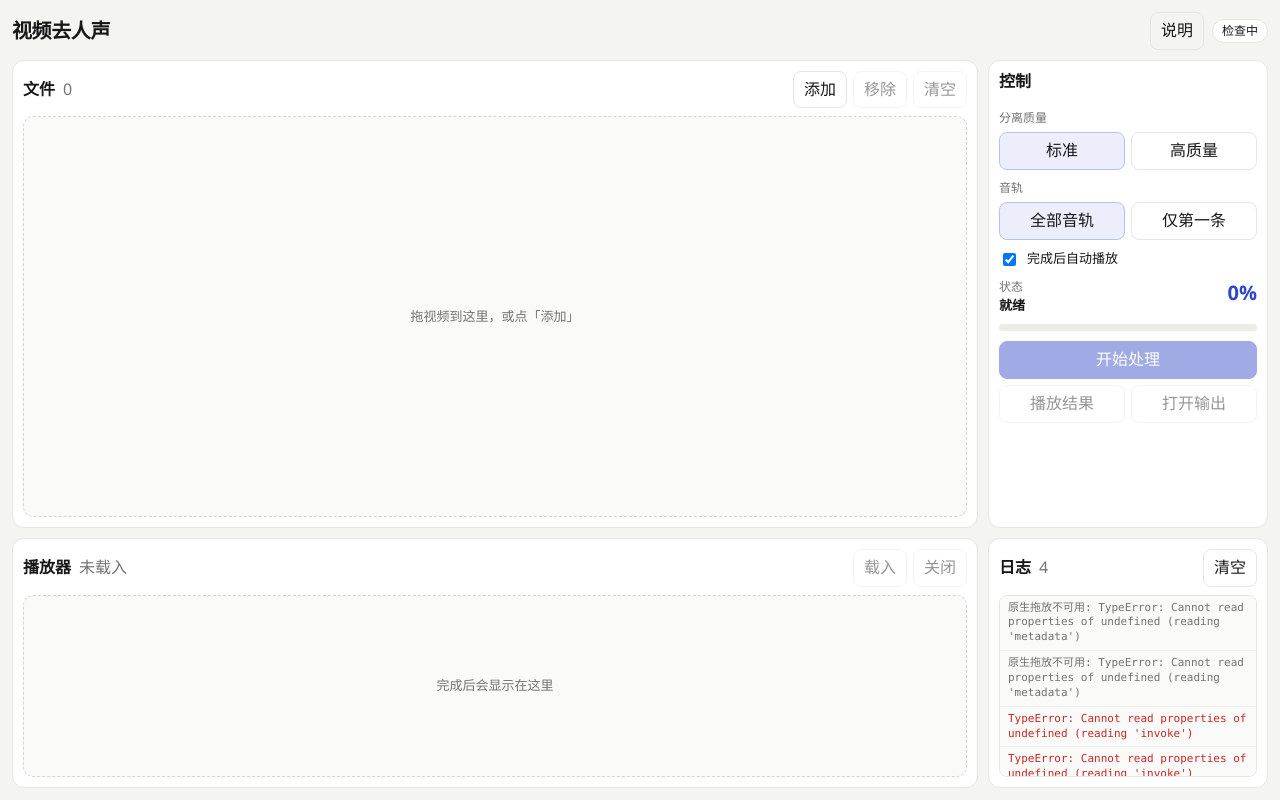
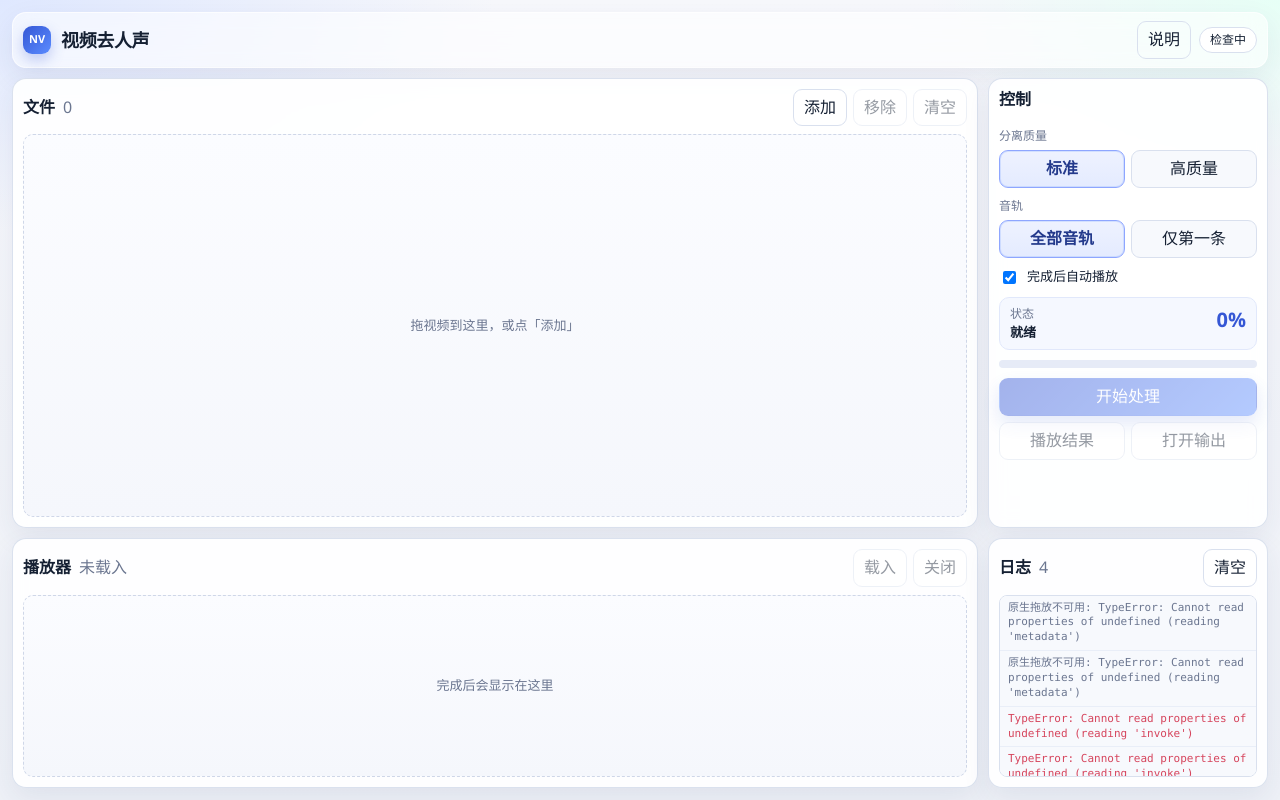
Before and after one commit to cat7street/NoVoice, a React (Vite) app: page / in a window 1280 px wide. Built offline with nearby package versions, Linux system fonts and the light colour scheme.

Commit message:
修复分段按钮悬停选中态，并提升界面质感。

```diff
--- a/src/App.css
+++ b/src/App.css
@@ -1,22 +1,32 @@
 :root {
-  --bg: #f4f4f1;
-  --panel: #fff;
-  --text: #171717;
-  --muted: #737373;
-  --line: #e6e6e1;
-  --hover: #f2f2ee;
-  --active: #eceefc;
-  --accent: #2f46c8;
-  --danger: #c62828;
-  --ok: #0a7d32;
+  --bg0: #eef1f7;
+  --bg1: #f7f8fc;
+  --panel: rgba(255, 255, 255, 0.92);
+  --text: #152033;
+  --muted: #6b7690;
+  --line: #d9e0ee;
+  --hover: #f3f6ff;
+  --active: #e8edff;
+  --accent: #3557d5;
+  --accent-2: #5b8cff;
+  --danger: #d6455d;
+  --ok: #1a9a57;
+  --shadow: 0 10px 28px rgba(37, 55, 98, 0.08);
   color: var(--text);
-  background: var(--bg);
+  background: var(--bg0);
   font-family: "Segoe UI", "Microsoft YaHei UI", sans-serif;
   line-height: 1.35;
 }
 
 * { box-sizing: border-box; }
-html, body, #root { margin: 0; height: 100%; background: var(--bg); }
+html, body, #root {
+  margin: 0;
+  height: 100%;
+  background:
+    radial-gradient(900px 420px at 0% 0%, #dfe8ff 0%, transparent 55%),
+    radial-gradient(700px 360px at 100% 0%, #e7fff6 0%, transparent 50%),
+    linear-gradient(180deg, var(--bg1), var(--bg0));
+}
 button { font: inherit; }
 
 .shell {
@@ -32,9 +42,28 @@ button { font: inherit; }
   justify-content: space-between;
   align-items: center;
   gap: 12px;
+  padding: 8px 10px;
+  border: 1px solid rgba(255,255,255,0.7);
+  border-radius: 14px;
+  background: rgba(255,255,255,0.55);
+  backdrop-filter: blur(10px);
+  box-shadow: var(--shadow);
 }
-.brand { display: flex; align-items: baseline; gap: 10px; }
-h1 { margin: 0; font-size: 20px; font-weight: 700; letter-spacing: -0.02em; }
+.brand { display: flex; align-items: center; gap: 10px; }
+.brand::before {
+  content: "NV";
+  width: 28px;
+  height: 28px;
+  border-radius: 9px;
+  display: grid;
+  place-items: center;
+  font-size: 11px;
+  font-weight: 800;
+  color: #fff;
+  background: linear-gradient(135deg, var(--accent), var(--accent-2));
+  box-shadow: 0 6px 14px rgba(53, 87, 213, 0.28);
+}
+h1 { margin: 0; font-size: 18px; font-weight: 700; letter-spacing: -0.02em; }
 .muted { color: var(--muted); }
 .tiny { font-size: 12px; }
 
@@ -46,12 +75,12 @@ h1 { margin: 0; font-size: 20px; font-weight: 700; letter-spacing: -0.02em; }
 .pill {
   border: 1px solid var(--line);
   border-radius: 999px;
-  padding: 3px 9px;
+  padding: 4px 10px;
   font-size: 12px;
   background: #fff;
 }
-.pill.good { color: var(--ok); border-color: #cdead7; background: #f2fbf5; }
-.pill.bad { color: var(--danger); border-color: #f0cfcf; background: #fff5f5; }
+.pill.good { color: var(--ok); border-color: #bfe8cf; background: #eefbf3; }
+.pill.bad { color: var(--danger); border-color: #f3c5ce; background: #fff1f4; }
 
 .workspace {
   flex: 1;
@@ -64,12 +93,14 @@ h1 { margin: 0; font-size: 20px; font-weight: 700; letter-spacing: -0.02em; }
 
 .panel {
   background: var(--panel);
-  border: 1px solid var(--line);
-  border-radius: 12px;
+  border: 1px solid rgba(217, 224, 238, 0.95);
+  border-radius: 14px;
   padding: 10px;
   min-height: 0;
   display: flex;
   flex-direction: column;
+  box-shadow: var(--shadow);
+  backdrop-filter: blur(8px);
 }
 .files { grid-column: 1; grid-row: 1; }
 .controls { grid-column: 2; grid-row: 1; }
@@ -94,24 +125,60 @@ button {
   border: 1px solid var(--line);
   background: #fff;
   color: var(--text);
-  border-radius: 8px;
+  border-radius: 9px;
   padding: 7px 10px;
   cursor: pointer;
+  transition: background 0.15s ease, border-color 0.15s ease, box-shadow 0.15s ease, transform 0.15s ease;
 }
-button:hover:not(:disabled) { background: var(--hover); }
+button:hover:not(:disabled) {
+  background: var(--hover);
+  border-color: #c5cff0;
+}
+button:active:not(:disabled) {
+  transform: translateY(1px);
+}
 button:disabled { opacity: 0.45; cursor: not-allowed; }
-button.primary { border-color: var(--accent); background: var(--accent); color: #fff; }
-button.danger { border-color: var(--danger); background: var(--danger); color: #fff; }
+button.primary {
+  border-color: transparent;
+  background: linear-gradient(135deg, var(--accent), var(--accent-2));
+  color: #fff;
+  box-shadow: 0 8px 18px rgba(53, 87, 213, 0.28);
+}
+button.primary:hover:not(:disabled) {
+  filter: brightness(1.04);
+  background: linear-gradient(135deg, var(--accent), var(--accent-2));
+  border-color: transparent;
+}
+button.danger {
+  border-color: transparent;
+  background: linear-gradient(135deg, #d6455d, #ef6b81);
+  color: #fff;
+}
+button.danger:hover:not(:disabled) {
+  filter: brightness(1.04);
+  background: linear-gradient(135deg, #d6455d, #ef6b81);
+  border-color: transparent;
+}
+button.ghost {
+  background: transparent;
+}
+button.ghost:hover:not(:disabled) {
+  background: rgba(255,255,255,0.75);
+}
 
-.files.over { border-color: #a9b6f5; background: #f8f9ff; }
+.files.over {
+  border-color: #9db2ff;
+  background: #f4f7ff;
+  box-shadow: 0 0 0 1px rgba(91, 140, 255, 0.25), var(--shadow);
+}
 .empty {
   flex: 1;
-  border: 1px dashed #d5d5cf;
+  border: 1px dashed #cfd7e8;
   border-radius: 10px;
   display: grid;
   place-items: center;
   color: var(--muted);
-  background: #fafaf8;
+  background: linear-gradient(180deg, #fbfcff, #f5f7fc);
   font-size: 13px;
 }
 .empty.short { min-height: 140px; }
@@ -129,12 +196,18 @@ button.danger { border-color: var(--danger); background: var(--danger); color: #
   border: 1px solid transparent;
   border-radius: 8px;
   padding: 8px 10px;
-  background: #fafaf8;
+  background: #f7f9fd;
   cursor: pointer;
+  transition: 0.15s ease;
 }
-.list li:hover, .list li.on {
+.list li:hover {
   border-color: #c9d2f8;
+  background: #f0f4ff;
+}
+.list li.on {
+  border-color: #9db2ff;
   background: var(--active);
+  box-shadow: inset 0 0 0 1px rgba(91, 140, 255, 0.15);
 }
 .name {
   font-size: 13px;
@@ -156,7 +229,25 @@ button.danger { border-color: var(--danger); background: var(--danger); color: #
 .field { display: flex; flex-direction: column; gap: 6px; }
 .label { font-size: 12px; color: var(--muted); }
 .seg { display: grid; grid-template-columns: 1fr 1fr; gap: 6px; }
-.seg button.on { border-color: #b7c2f3; background: var(--active); }
+.seg button {
+  background: #f7f9fd;
+}
+.seg button:hover:not(:disabled):not(.on) {
+  background: #eef3ff;
+  border-color: #c5cff0;
+}
+.seg button.on {
+  border-color: #8ea6ff;
+  background: linear-gradient(180deg, #eef2ff, #e4ebff);
+  color: #243a8c;
+  box-shadow: inset 0 0 0 1px rgba(91, 140, 255, 0.18);
+  font-weight: 650;
+}
+.seg button.on:hover:not(:disabled) {
+  border-color: #7f9aff;
+  background: linear-gradient(180deg, #eef2ff, #e4ebff);
+  color: #243a8c;
+}
 .check { display: flex; align-items: center; gap: 8px; font-size: 13px; }
 
 .status-box {
@@ -164,6 +255,10 @@ button.danger { border-color: var(--danger); background: var(--danger); color: #
   justify-content: space-between;
   align-items: flex-start;
   gap: 8px;
+  padding: 8px 10px;
+  border-radius: 10px;
+  background: #f5f8ff;
+  border: 1px solid #e1e8fb;
 }
 .status { margin-top: 2px; font-size: 13px; font-weight: 650; }
 .pct {
@@ -173,15 +268,15 @@ button.danger { border-color: var(--danger); background: var(--danger); color: #
   font-variant-numeric: tabular-nums;
 }
 .bar-track {
-  height: 7px;
+  height: 8px;
   border-radius: 999px;
-  background: #ecece7;
+  background: #e6ebf7;
   overflow: hidden;
 }
 .bar-fill {
   height: 100%;
   width: 0;
-  background: var(--accent);
+  background: linear-gradient(90deg, var(--accent), #63b3ff);
   transition: width 0.15s linear;
 }
 .actions { display: grid; grid-template-columns: 1fr 1fr; }
@@ -192,7 +287,7 @@ button.danger { border-color: var(--danger); background: var(--danger); color: #
   flex: 1;
   min-height: 160px;
   max-height: 100%;
-  background: #111;
+  background: #111827;
   border-radius: 10px;
   border: 1px solid var(--line);
 }
@@ -202,13 +297,13 @@ button.danger { border-color: var(--danger); background: var(--danger); color: #
   overflow: auto;
   border: 1px solid var(--line);
   border-radius: 8px;
-  background: #fafaf8;
+  background: #f7f9fd;
   font-family: ui-monospace, Consolas, monospace;
   font-size: 11px;
 }
 .log-line {
   padding: 5px 8px;
-  border-bottom: 1px solid #efefe9;
+  border-bottom: 1px solid #e9eef8;
 }
 .log-line:last-child { border-bottom: 0; }
 .log-line.ok { color: var(--ok); }
@@ -216,14 +311,10 @@ button.danger { border-color: var(--danger); background: var(--danger); color: #
 .log-line.dim { color: var(--muted); }
 .pad { padding: 12px; text-align: center; }
 
-button.ghost {
-  background: transparent;
-}
-
 .modal-mask {
   position: fixed;
   inset: 0;
-  background: rgba(0, 0, 0, 0.35);
+  background: rgba(18, 27, 48, 0.42);
   display: grid;
   place-items: center;
   z-index: 50;
```
